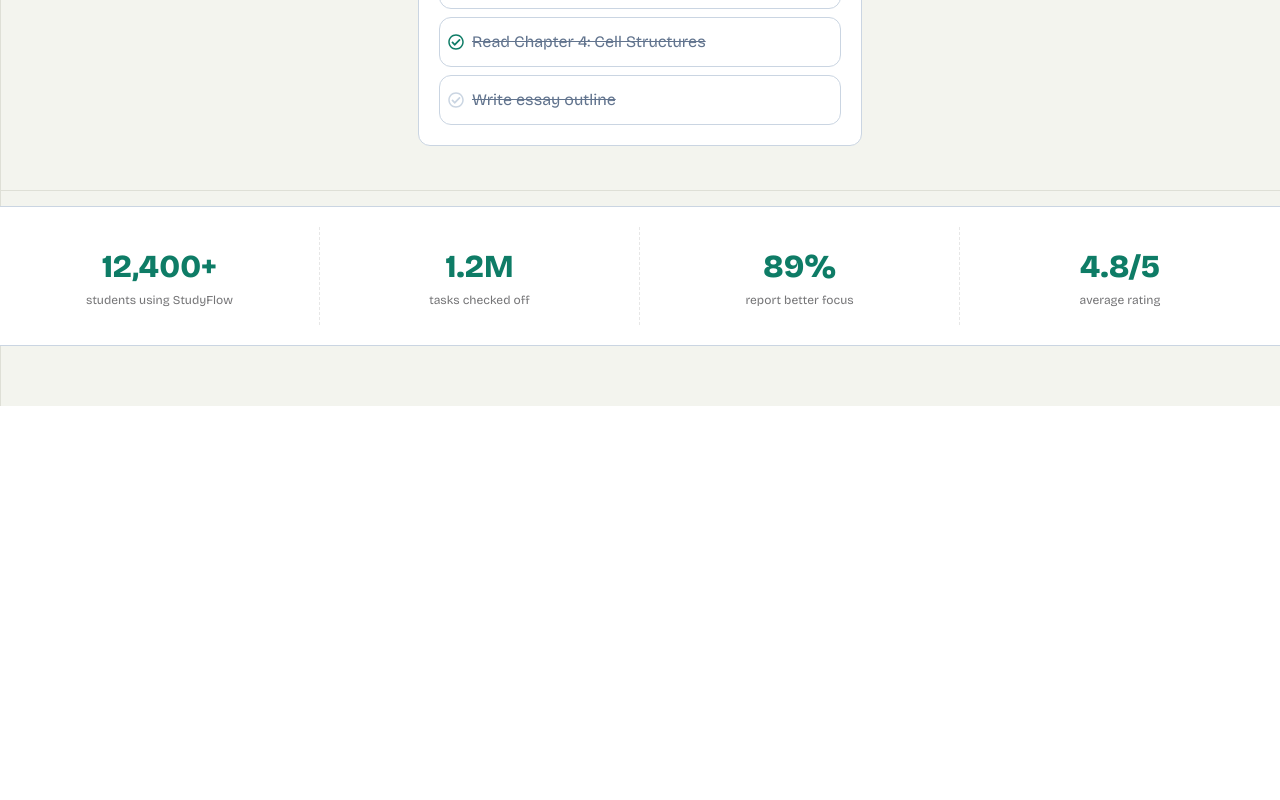
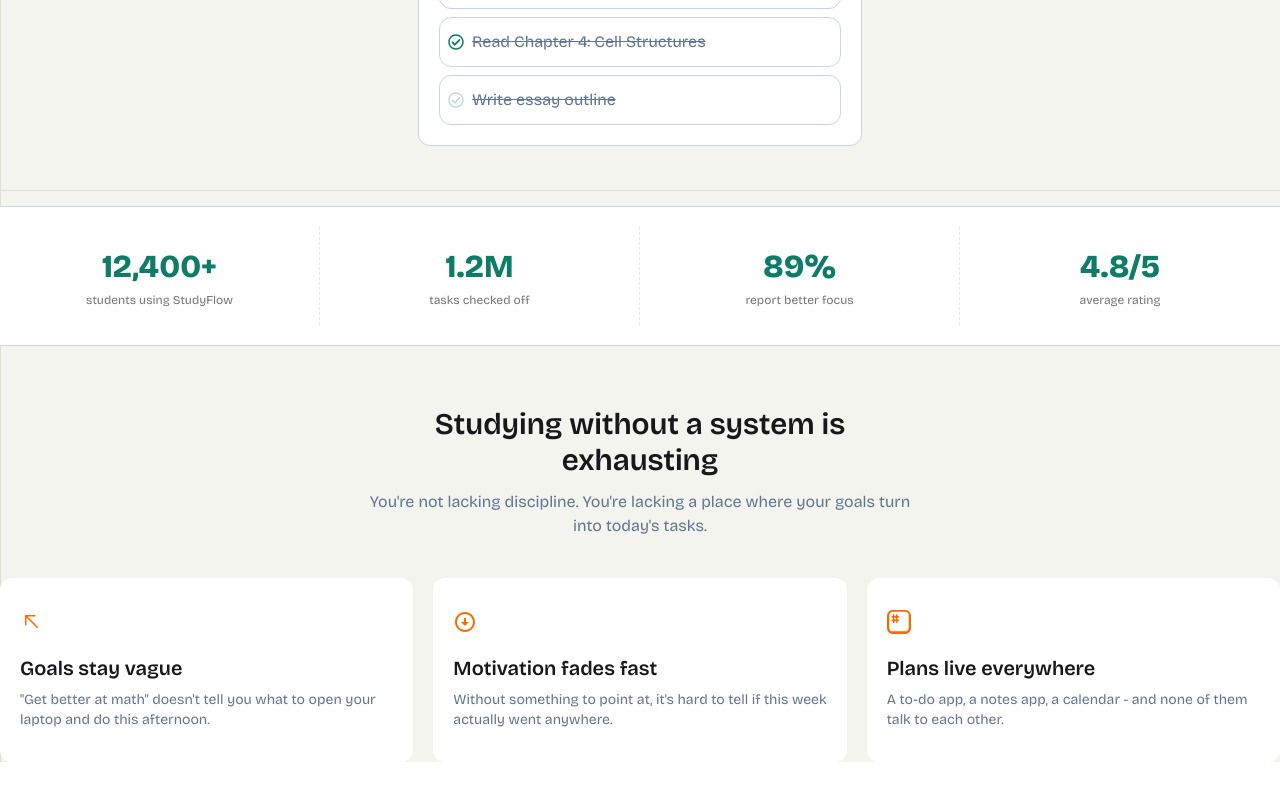
Before and after one commit to officialbondondatta/studyFlow, a React (Vite) app: page / in a window 1280 px wide. Shown: the part 610-1410 px from the top of the page. Before the commit the page ends 1016 px from the top, so only its background shows below. Built offline with nearby package versions, Linux system fonts and the light colour scheme.

Commit message:
added goals section

```diff
--- a/src/App.jsx
+++ b/src/App.jsx
@@ -1,4 +1,5 @@
 import Banner from "./components/Banner";
+import Goals from "./components/Goals";
 import Navbar from "./components/Navbar";
 import Stats from "./components/Stats";
 
@@ -10,6 +11,7 @@
         <Navbar />
         <Banner></Banner>
         <Stats></Stats>
+        <Goals></Goals>
       </div>
     </>
   )
--- /dev/null
+++ b/src/components/Goals.jsx
@@ -0,0 +1,38 @@
+import { GoArrowUpLeft } from "react-icons/go";
+import SectionCards from "./Shared/SectionCards";
+import SectionHeader from "./Shared/SectionHeader";
+import { BiDownArrowCircle } from "react-icons/bi";
+import { SiStackedit } from "react-icons/si";
+
+const Goals = () => {
+    const title = "Studying without a system is exhausting"
+    const description = "You're not lacking discipline. You're lacking a place where your goals turn into today's tasks."
+
+    const card_01 = {
+        title: "Goals stay vague",
+        description: `"Get better at math" doesn't tell you what to open your laptop and do this afternoon.`,
+        icon: <GoArrowUpLeft></GoArrowUpLeft>
+    }
+    const card_02 = {
+        title: "Motivation fades fast",
+        description: `Without something to point at, it's hard to tell if this week actually went anywhere.`,
+        icon: <BiDownArrowCircle />
+    }
+    const card_03 = {
+        title: "Plans live everywhere",
+        description: `A to-do app, a notes app, a calendar - and none of them talk to each other.`,
+        icon: <SiStackedit />
+    }
+    return (
+        <section className="mb-10 container mx-auto">
+            <SectionHeader title={title} description={description}></SectionHeader>
+            <div className="grid lg:grid-cols-3 grid-cols-1 gap-5">
+                <SectionCards icon={card_01.icon} title={card_01.title} description={card_01.description}></SectionCards>
+                <SectionCards icon={card_02.icon} title={card_02.title} description={card_02.description}></SectionCards>
+                <SectionCards icon={card_03.icon} title={card_03.title} description={card_03.description}></SectionCards>
+            </div>
+        </section>
+    );
+};
+
+export default Goals;
--- /dev/null
+++ b/src/components/Shared/SectionCards.jsx
@@ -0,0 +1,13 @@
+const SectionCards = ({ icon, title, description }) => {
+    return (
+        <div className="bg-white rounded-xl space-y-2 py-8 px-5">
+            <span className="text-orange-500 text-2xl">
+                {icon}
+            </span>
+            <h2 className="text-xl font-semibold mt-5">{title}</h2>
+            <p className="text-sm text-slate-500">{description}</p>
+        </div>
+    );
+};
+
+export default SectionCards;
--- /dev/null
+++ b/src/components/Shared/SectionHeader.jsx
@@ -0,0 +1,10 @@
+const SectionHeader = ({ title, description }) => {
+    return (
+        <div className="flex items-center flex-col space-y-3 mb-10 ">
+            <h2 className="text-center text-3xl max-w-120 font-semibold">{title}</h2>
+            <p className="max-w-140 text-center text-slate-500">{description}</p>
+        </div>
+    );
+};
+
+export default SectionHeader;
```
